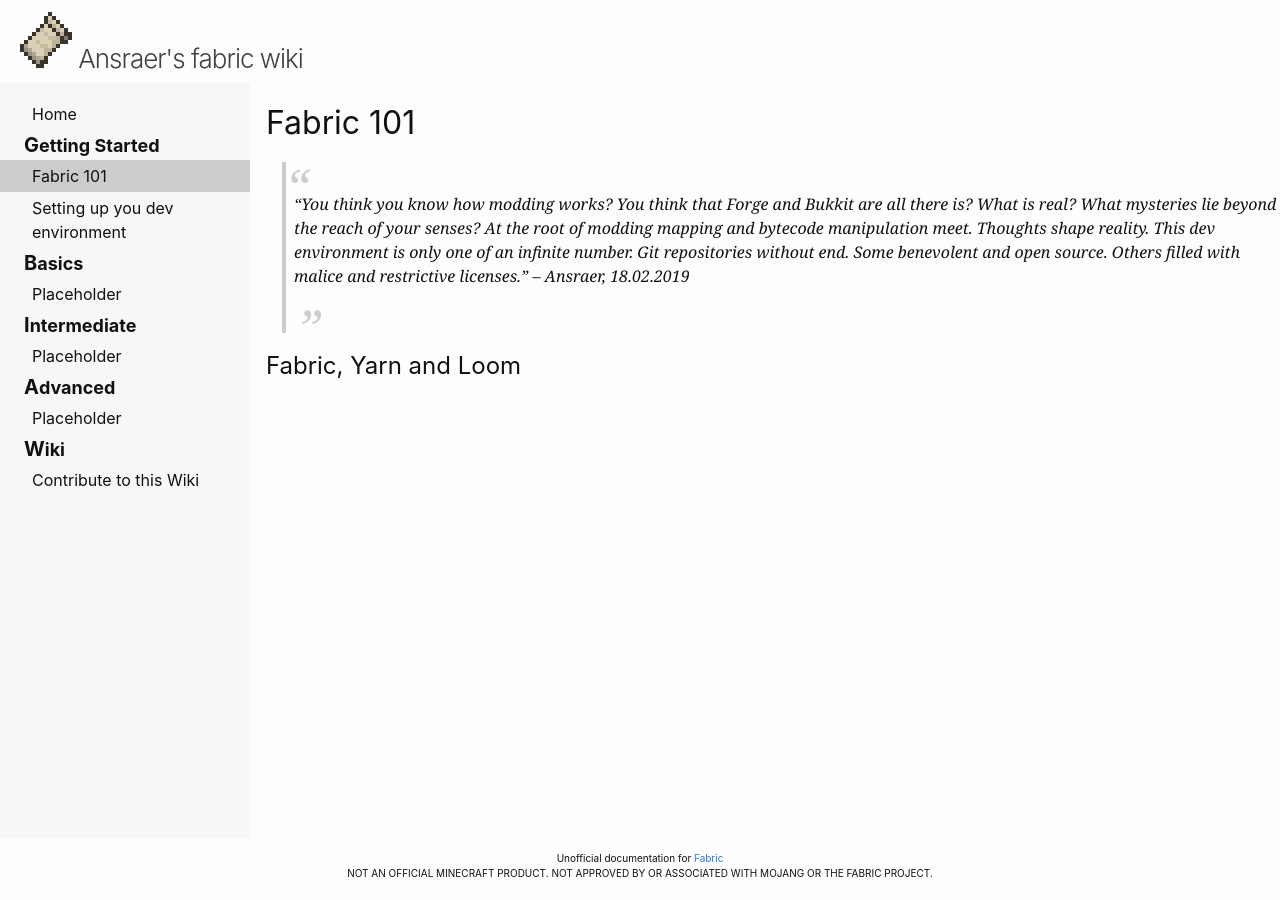
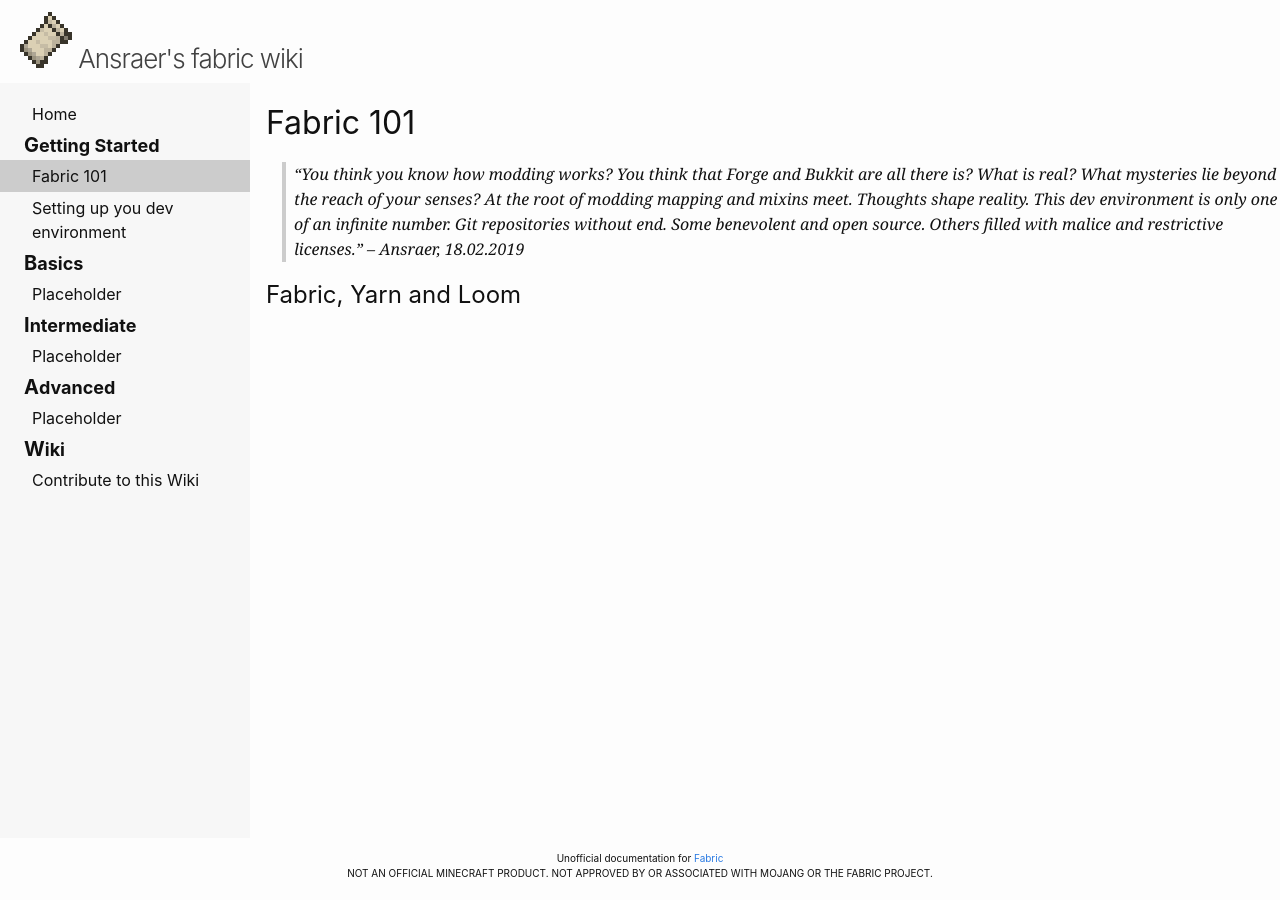
Before and after one commit to CottonMC/Wiki, a Jekyll site: the page built from _pages/_beginner/Fabric.md, in a window 1280 px wide. Built offline with Jekyll 4.4.1, drawn with Linux system fonts in a browser that asks for light colours.

Commit message:
Small update

```diff
--- a/_pages/_beginner/Fabric.md
+++ b/_pages/_beginner/Fabric.md
@@ -3,7 +3,7 @@ layout: page
 title: "Fabric 101"
 order: 1
 ---
-> "You think you know how modding works? You think that Forge and Bukkit are all there is? What is real? What mysteries lie beyond the reach of your senses? At the root of modding mapping and bytecode manipulation meet. Thoughts shape reality. This dev environment is only one of an infinite number. Git repositories without end. Some benevolent and open source. Others filled with malice and restrictive licenses."
+> "You think you know how modding works? You think that Forge and Bukkit are all there is? What is real? What mysteries lie beyond the reach of your senses? At the root of modding mapping and mixins meet. Thoughts shape reality. This dev environment is only one of an infinite number. Git repositories without end. Some benevolent and open source. Others filled with malice and restrictive licenses."
 > -- <cite>Ansraer, 18.02.2019</cite>
 
 ## Fabric, Yarn and Loom
--- a/assets/css/main.css
+++ b/assets/css/main.css
@@ -36,25 +36,9 @@ blockquote {
     margin-left: 1rem;
     padding-left: .5rem;
     font-style: italic;
+    line-height: 25px;
 }
-blockquote:before, blockquote:after {
-    display: inline-block;
-    vertical-align: top;
-    height: 30px;
-    line-height: 48px;
-    font-size: 50px;
-    opacity: .2;
-}
-blockquote:before {
-    content: '\201C';
-    margin-right: 4px;
-    margin-left: -8px;
-}
-blockquote:after {
-    content: '\201D';
-    margin-left: 4px;
-    margin-right: -8px;
-}
+
 
 /**
  * Links
```
